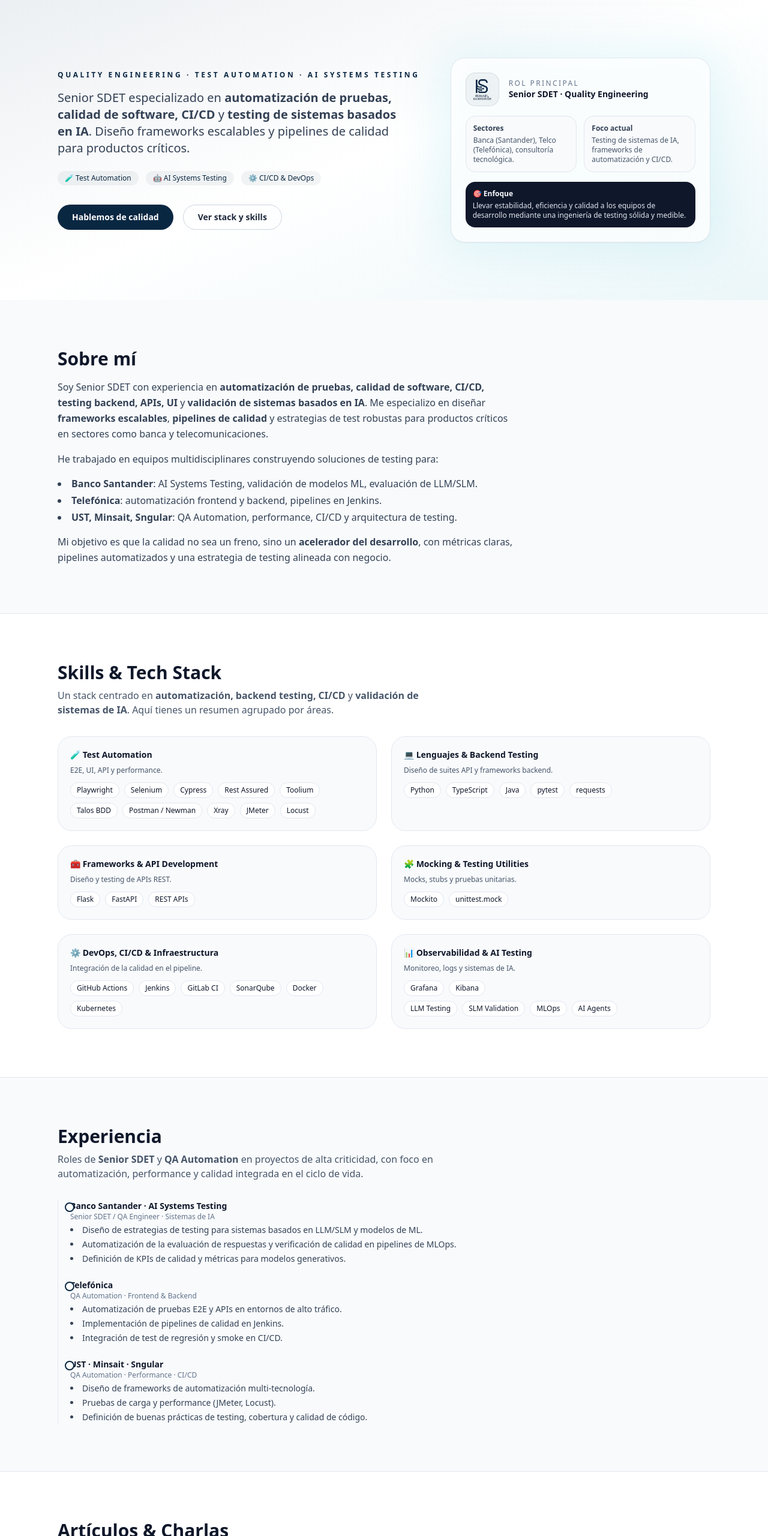
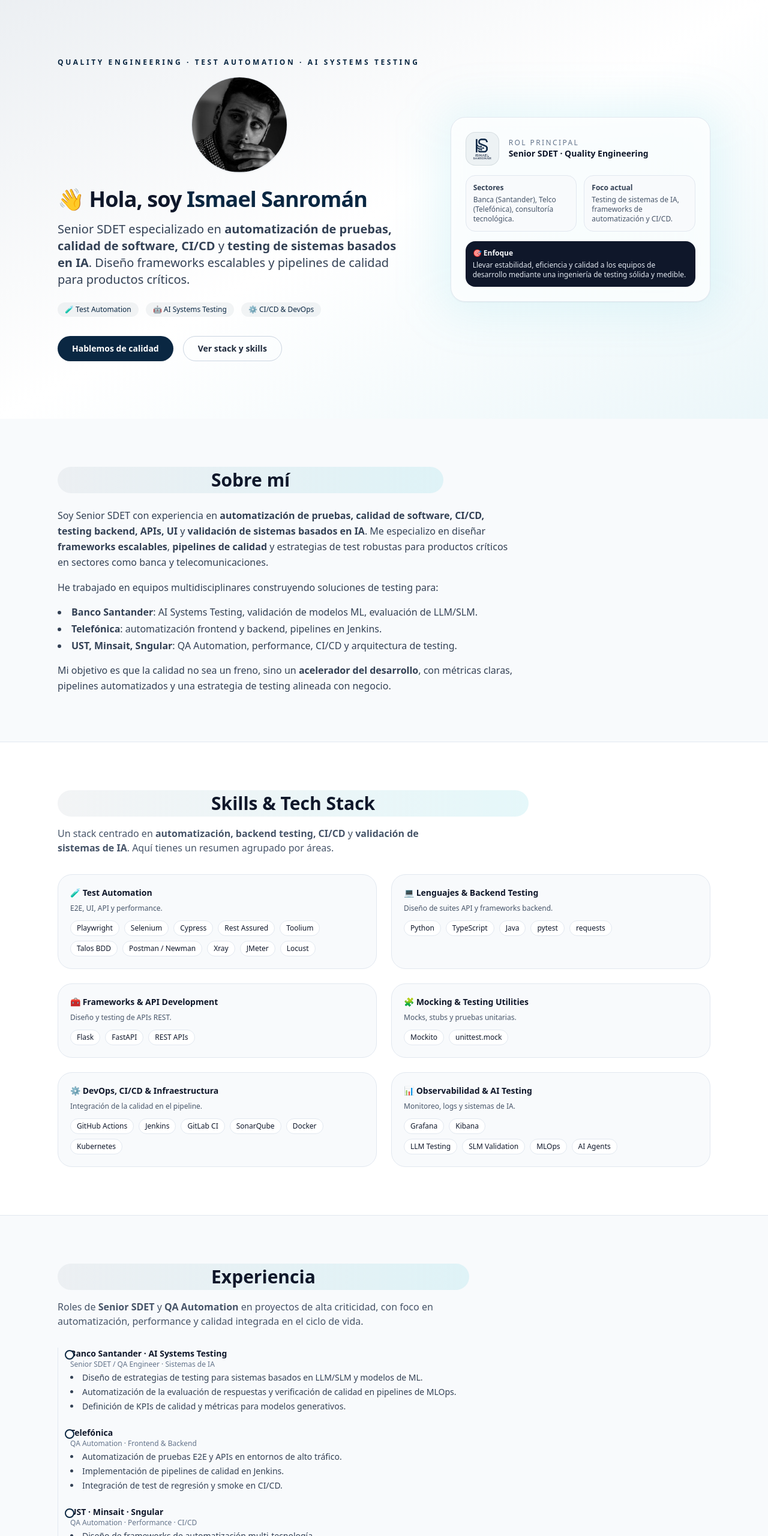
Before and after one commit to ismaelsanroman/personal-site-ismael-sanroman, a plain HTML site: page index.html in a window 1280 px wide. Shown: the part 80-2640 px from the top of the page at 60% size. Drawn offline with nearby package versions, Linux system fonts and the light colour scheme.

Commit message:
cambios estilo

```diff
--- a/index.html
+++ b/index.html
@@ -35,6 +35,7 @@
 <header class="fixed top-0 inset-x-0 z-50 bg-white/80 backdrop-blur border-b border-slate-200">
     <nav class="max-w-6xl mx-auto flex items-center justify-between px-4 sm:px-6 lg:px-8 py-3">
         <a href="#inicio" class="flex items-center gap-3">
+            <!-- Logo: cambia src por la ruta real del fichero -->
             <img src="assets/logo-ismael-sanroman.png" alt="Logo Ismael Sanromán" class="h-10 w-auto" />
             <span class="hidden sm:inline text-sm font-medium tracking-[0.2em] text-slate-500 uppercase">
           Ismael Sanromán
@@ -59,6 +60,14 @@
             <div class="grid gap-12 lg:grid-cols-[minmax(0,1.4fr)_minmax(0,1fr)] items-center">
                 <div>
                     <p class="text-xs font-semibold tracking-[0.3em] text-brand uppercase mb-4">Quality Engineering · Test Automation · AI Systems Testing</p>
+                    <div class="mb-6 flex justify-center">
+                        <img src="assets/img/ismael-perfil.png"
+                             alt="Foto de Ismael Sanromán"
+                             class="h-40 w-40 rounded-full object-cover border border-slate-200 shadow-sm" />
+                    </div>
+                    <h1 class="text-3xl sm:text-4xl lg:text-4xl font-bold tracking-tight text-slate-900 mb-4">
+                        👋 Hola, soy <span class="text-brand">Ismael Sanromán</span>
+                    </h1>
                     <p class="text-lg sm:text-xl text-slate-700 mb-6 max-w-xl">
                         Senior SDET especializado en <strong>automatización de pruebas, calidad de software, CI/CD</strong> y
                         <strong>testing de sistemas basados en IA</strong>. Diseño frameworks escalables y pipelines de calidad
@@ -131,9 +140,14 @@
     <section id="sobre-mi" class="py-16 sm:py-20">
         <div class="max-w-6xl mx-auto px-4 sm:px-6 lg:px-8">
             <div class="max-w-3xl">
-                <h2 class="text-2xl sm:text-3xl font-semibold text-slate-900 mb-4 flex items-center gap-2">
-                    <span>Sobre mí</span>
+                <h2 class="text-2xl sm:text-3xl font-semibold text-slate-900 mb-6 flex items-center gap-2">
+                    <span class="inline-flex items-center">
+                        <span class="bg-gradient-to-r from-brand/5 via-dark-blue to-accent/10 rounded-full px-64 py-1">
+                            Sobre mí
+                        </span>
+                    </span>
                 </h2>
+
                 <p class="text-slate-700 leading-relaxed mb-4">
                     Soy Senior SDET con experiencia en <strong>automatización de pruebas, calidad de software, CI/CD, testing
                     backend, APIs, UI</strong> y <strong>validación de sistemas basados en IA</strong>. Me especializo en
@@ -161,9 +175,14 @@
         <div class="max-w-6xl mx-auto px-4 sm:px-6 lg:px-8">
             <div class="flex items-end justify-between gap-6 mb-8">
                 <div>
-                    <h2 class="text-2xl sm:text-3xl font-semibold text-slate-900 mb-2 flex items-center gap-2">
-                        <span>Skills & Tech Stack</span>
+                    <h2 class="text-2xl sm:text-3xl font-semibold text-slate-900 mb-4 flex items-center gap-2">
+                        <span class="inline-flex items-center">
+                            <span class="bg-gradient-to-r from-brand/5 via-dark-blue to-accent/10 rounded-full px-64 py-1">
+                                Skills & Tech Stack
+                            </span>
+                        </span>
                     </h2>
+
                     <p class="text-slate-600 max-w-2xl">
                         Un stack centrado en <strong>automatización, backend testing, CI/CD</strong> y
                         <strong>validación de sistemas de IA</strong>. Aquí tienes un resumen agrupado por áreas.
@@ -267,9 +286,14 @@
         <div class="max-w-6xl mx-auto px-4 sm:px-6 lg:px-8">
             <div class="flex items-end justify-between gap-6 mb-8">
                 <div>
-                    <h2 class="text-2xl sm:text-3xl font-semibold text-slate-900 mb-2 flex items-center gap-2">
-                        <span>Experiencia</span>
+                    <h2 class="text-2xl sm:text-3xl font-semibold text-slate-900 mb-4 flex items-center gap-2">
+                        <span class="inline-flex items-center">
+                            <span class="bg-gradient-to-r from-brand/5 via-dark-blue to-accent/10 rounded-full px-64 py-1">
+                                Experiencia
+                            </span>
+                        </span>
                     </h2>
+
                     <p class="text-slate-600 max-w-2xl">
                         Roles de <strong>Senior SDET</strong> y <strong>QA Automation</strong> en proyectos de alta criticidad,
                         con foco en automatización, performance y calidad integrada en el ciclo de vida.
@@ -323,8 +347,13 @@
             <div class="flex items-end justify-between gap-6 mb-8">
                 <div>
                     <h2 class="text-2xl sm:text-3xl font-semibold text-slate-900 mb-2 flex items-center gap-2">
-                        <span>Artículos & Charlas</span>
+                        <span class="inline-flex items-center">
+                            <span class="bg-gradient-to-r from-brand/5 via-dark-blue to-accent/10 rounded-full px-64 py-1">
+                                Artículos & Charlas
+                            </span>
+                        </span>
                     </h2>
+
                     <p class="text-slate-600 max-w-2xl">
                         Contenido sobre <strong>automatización, complejidad, calidad de software</strong> y
                         <strong>testing de sistemas de IA</strong>. Aquí puedes enlazar tus artículos de LinkedIn, charlas o
@@ -385,8 +414,13 @@
             <div class="flex items-end justify-between gap-6 mb-8">
                 <div>
                     <h2 class="text-2xl sm:text-3xl font-semibold text-slate-900 mb-2 flex items-center gap-2">
-                        <span>Portfolio & Código</span>
+                        <span class="inline-flex items-center">
+                            <span class="bg-gradient-to-r from-brand/5 via-dark-blue to-accent/10 rounded-full px-64 py-1">
+                                Portfolio & Código
+                            </span>
+                        </span>
                     </h2>
+
                     <p class="text-slate-600 max-w-2xl">
                         La mayoría de mis proyectos, experimentos y frameworks de testing los encontrarás en mi perfil de GitHub.
                         Aquí podrás ver cómo trabajo a nivel de <strong>estructura, calidad, tests y CI/CD</strong>.
@@ -438,8 +472,13 @@
             <div class="flex items-end justify-between gap-6 mb-8">
                 <div>
                     <h2 class="text-2xl sm:text-3xl font-semibold mb-2 flex items-center gap-2">
-                        <span>Formación, cursos & certificaciones</span>
+                        <span class="inline-flex items-center">
+                            <span class="bg-gradient-to-r from-brand/60 via-slate-900 to-accent/60 rounded-full px-64 py-1">
+                                Formación, cursos & certificaciones
+                            </span>
+                        </span>
                     </h2>
+
                     <p class="text-sm text-slate-300 max-w-2xl">
                         Combinación de formación técnica, IA, seguridad y marcos Agile para acompañar la calidad de extremo a
                         extremo.
@@ -488,8 +527,13 @@
             <div class="grid gap-10 md:grid-cols-[minmax(0,1.2fr)_minmax(0,1fr)] items-start">
                 <div>
                     <h2 class="text-2xl sm:text-3xl font-semibold text-slate-900 mb-3 flex items-center gap-2">
-                        <span>Contacto</span>
+                        <span class="inline-flex items-center">
+                            <span class="bg-gradient-to-r from-brand/5 via-dark-blue to-accent/10 rounded-full px-64 py-1">
+                                Contacto
+                            </span>
+                        </span>
                     </h2>
+
                     <p class="text-slate-600 mb-6 max-w-xl">
                         Si quieres hablar sobre <strong>calidad de software, automatización, testing para sistemas de IA</strong>
                         o colaborar en algún proyecto, puedes contactarme directamente por LinkedIn o GitHub.
@@ -550,9 +594,7 @@
 
 <footer class="border-t border-slate-200 bg-white py-6">
     <div class="max-w-6xl mx-auto px-4 sm:px-6 lg:px-8 flex flex-col sm:flex-row items-center justify-between gap-3">
-        <p class="text-xs text-slate-500">© <span id="year"></span> Ismael Sanromán. Calidad, automatización y sistemas
-            de IA.</p>
-        <p class="text-[11px] text-slate-400">Diseño ligero, sin frameworks pesados. HTML + Tailwind.</p>
+        <p class="text-xs text-slate-500">© <span id="year"></span> Ismael Sanromán Sánchez.</p>
     </div>
 </footer>
 
@@ -580,12 +622,10 @@
     });
 </script>
 
-
 <script>
     // Año dinámico
     document.getElementById("year").textContent = new Date().getFullYear();
 </script>
-
 </body>
 
 </html>
```
